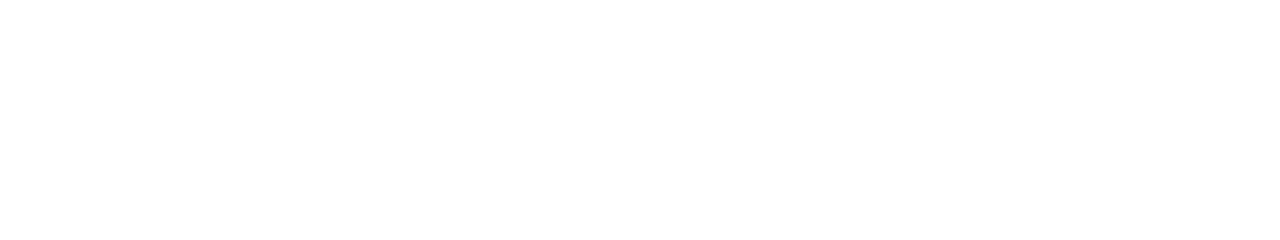
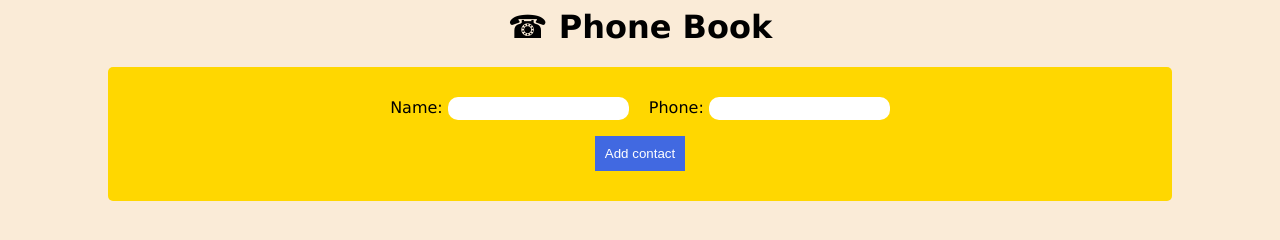
Before and after one commit to aceaalina/phone-book-html-css-js, a plain HTML site: page index.html in a window 1280 px wide. Drawn offline with Linux system fonts and the light colour scheme.

Commit message:
basic html and css structure

```diff
--- a/index.html
+++ b/index.html
@@ -1,11 +1,32 @@
 <html lang="en">
-<head>
-    <meta charset="UTF-8">
-    <meta name="viewport" content="width=device-width, initial-scale=1.0">
+  <head>
+    <meta charset="UTF-8" />
+    <meta name="viewport" content="width=device-width, initial-scale=1.0" />
     <title>Document</title>
-    <link rel="stylesheet" href="style.css">
-</head>
-<body>
+    <link rel="stylesheet" href="style.css" />
+  </head>
+  <body>
+    <div class="container">
+        <h1>&#9742; Phone Book</h1>
+        <div class="input-container">
+            <div class="inputs">
+                <div class="input-name">
+                    <label for="name">Name:</label>
+                    <input type="text" name="" id="name">
+                </div>
+                <div class="input-phone">
+                    <label for="phone">Phone:</label>
+                    <input type="number" name="" id="phone">
+                </div>
+            </div>
+            <div class="add">
+                <button class="add-btn">Add contact</button>
+            </div>
+        </div>
+
+        <div class="table"></div>
+
+    </div>
     <script src="app.js"></script>
-</body>
+  </body>
 </html>
--- a/style.css
+++ b/style.css
@@ -0,0 +1,40 @@
+body {
+  background-color: antiquewhite;
+  font-family: Verdana, Geneva, Tahoma, sans-serif;
+}
+
+.container {
+  text-align: center;
+}
+
+.inputs {
+  display: flex;
+  gap: 20px;
+  justify-content: center;
+}
+.input-container {
+    background-color: gold;
+    margin: 0 100px;
+    padding:30px;
+    border-radius: 5px;
+}
+.inputs input {
+    border: none;
+    height: 120%;
+    border-radius:10px
+}
+
+.add {
+    margin-top: 20px;
+}
+.add-btn {
+    background-color: royalblue;
+    border: none;
+    padding: 10px;
+    color: white;
+}
+
+.table {
+    background-color: gold;
+    border-radius: 10px;
+}
```
